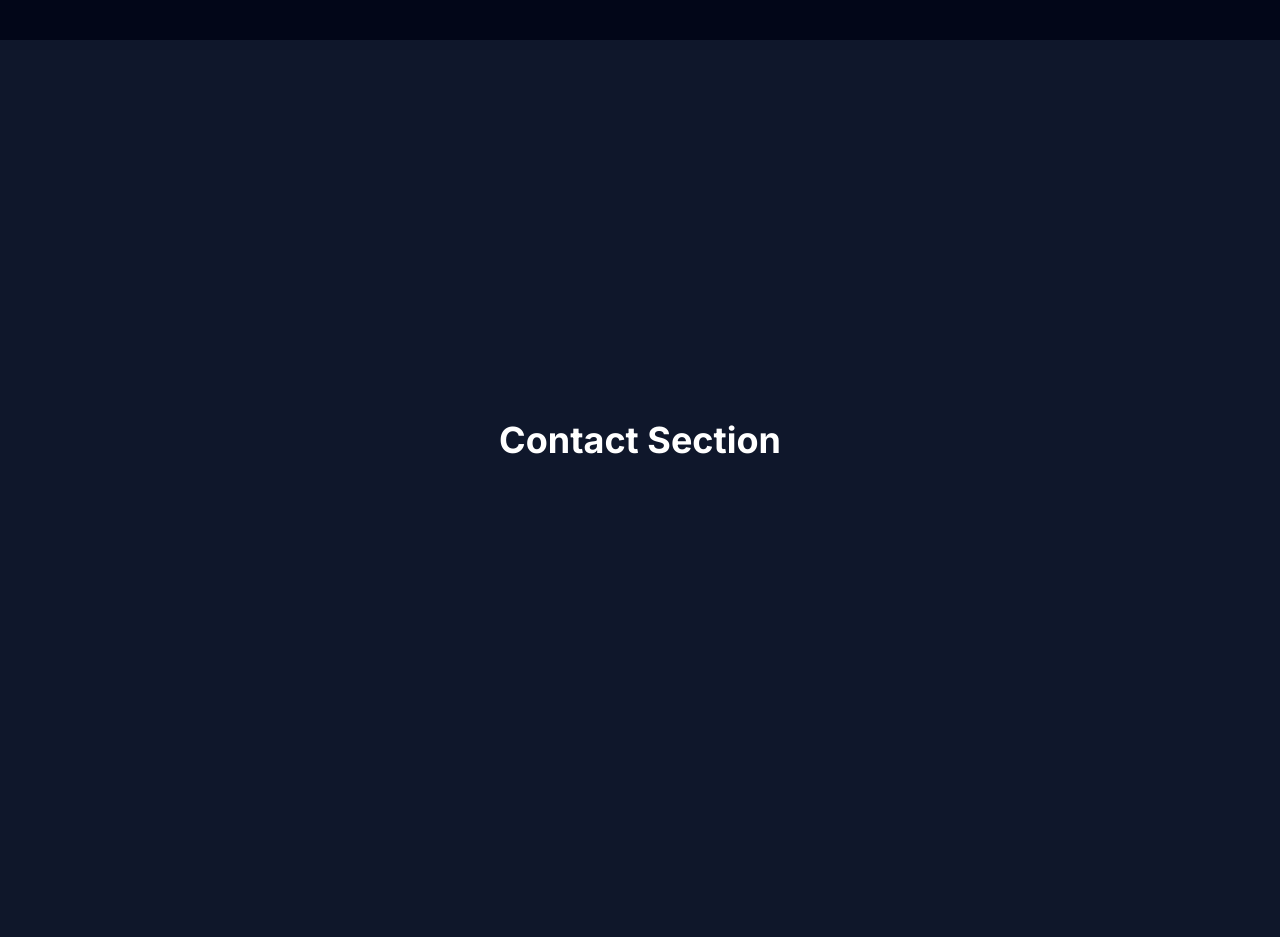
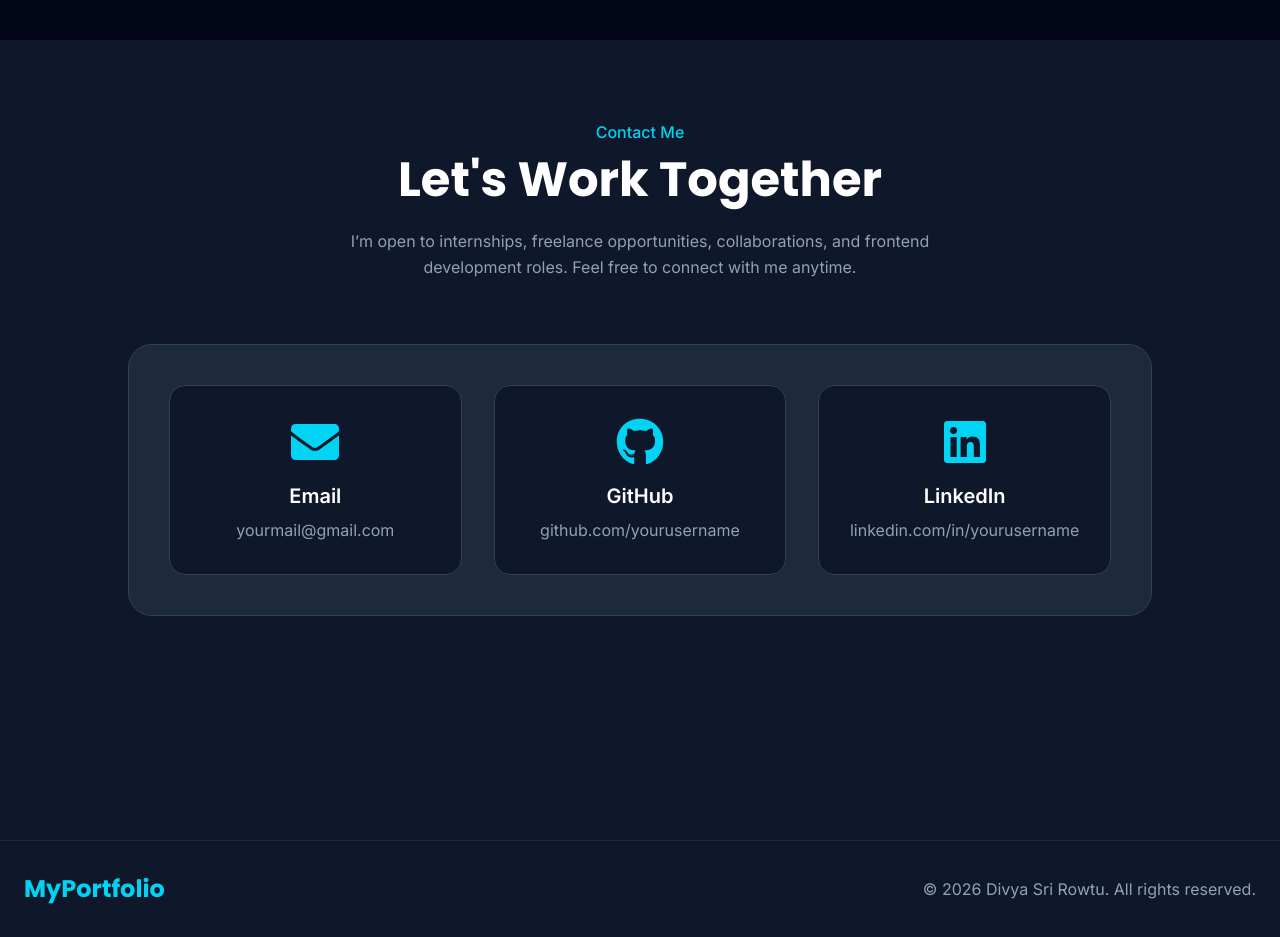
Before and after one commit to Divyasrirowtu/my-portfolio, a React (Vite) app: page / in a window 1280 px wide. Shown: the part 3160-4097 px from the top of the page. Before the commit the page ends 4000 px from the top, so only its background shows below. Built offline with nearby package versions, Linux system fonts and the light colour scheme; the HTML template or start-up script is replaced by a standard one.

Commit message:
Built contact section and footer

```diff
--- a/src/App.jsx
+++ b/src/App.jsx
@@ -3,6 +3,8 @@ import Hero from "./components/Hero"
 import About from "./components/About"
 import Skills from "./components/Skills"
 import Projects from "./components/Projects"
+import Contact from "./components/Contact"
+import Footer from "./components/Footer"
 
 function App() {
   return (
@@ -18,14 +20,9 @@ function App() {
 
       <Projects />
 
-      <section
-        id="contact"
-        className="h-screen flex items-center justify-center"
-      >
-        <h1 className="text-4xl font-bold">
-          Contact Section
-        </h1>
-      </section>
+      <Contact />
+
+      <Footer />
 
     </div>
   )
--- /dev/null
+++ b/src/components/Contact.jsx
@@ -0,0 +1,108 @@
+import {
+  FaEnvelope,
+  FaGithub,
+  FaLinkedin,
+} from "react-icons/fa"
+
+function Contact() {
+  return (
+    <section
+      id="contact"
+      className="min-h-screen px-6 py-20"
+    >
+      <div className="max-w-5xl mx-auto">
+
+        {/* Heading */}
+        <div className="text-center mb-16">
+
+          <p className="text-cyan-400 font-medium mb-3">
+            Contact Me
+          </p>
+
+          <h2 className="text-4xl md:text-5xl font-bold font-[Poppins] mb-6">
+            Let's Work Together
+          </h2>
+
+          <p className="text-slate-400 max-w-2xl mx-auto leading-relaxed">
+            I’m open to internships, freelance opportunities,
+            collaborations, and frontend development roles.
+            Feel free to connect with me anytime.
+          </p>
+
+        </div>
+
+        {/* Contact Card */}
+        <div className="bg-slate-800 border border-slate-700 rounded-3xl p-10">
+
+          <div className="grid md:grid-cols-3 gap-8">
+
+            {/* Email */}
+            <a
+              href="mailto:yourmail@gmail.com"
+              className="bg-slate-900 hover:bg-slate-700 border border-slate-700 rounded-2xl p-8 flex flex-col items-center text-center transition duration-300 hover:-translate-y-2"
+            >
+
+              <div className="text-5xl text-cyan-400 mb-4">
+                <FaEnvelope />
+              </div>
+
+              <h3 className="text-xl font-semibold mb-2">
+                Email
+              </h3>
+
+              <p className="text-slate-400 break-all">
+                yourmail@gmail.com
+              </p>
+
+            </a>
+
+            {/* GitHub */}
+            <a
+              href="https://github.com/yourusername"
+              target="_blank"
+              className="bg-slate-900 hover:bg-slate-700 border border-slate-700 rounded-2xl p-8 flex flex-col items-center text-center transition duration-300 hover:-translate-y-2"
+            >
+
+              <div className="text-5xl text-cyan-400 mb-4">
+                <FaGithub />
+              </div>
+
+              <h3 className="text-xl font-semibold mb-2">
+                GitHub
+              </h3>
+
+              <p className="text-slate-400">
+                github.com/yourusername
+              </p>
+
+            </a>
+
+            {/* LinkedIn */}
+            <a
+              href="https://linkedin.com/in/yourusername"
+              target="_blank"
+              className="bg-slate-900 hover:bg-slate-700 border border-slate-700 rounded-2xl p-8 flex flex-col items-center text-center transition duration-300 hover:-translate-y-2"
+            >
+
+              <div className="text-5xl text-cyan-400 mb-4">
+                <FaLinkedin />
+              </div>
+
+              <h3 className="text-xl font-semibold mb-2">
+                LinkedIn
+              </h3>
+
+              <p className="text-slate-400">
+                linkedin.com/in/yourusername
+              </p>
+
+            </a>
+
+          </div>
+        </div>
+      </div>
+    </section>
+  )
+}
+
+export default Contact
--- /dev/null
+++ b/src/components/Footer.jsx
@@ -0,0 +1,21 @@
+function Footer() {
+  return (
+    <footer className="border-t border-slate-800 py-8 px-6">
+
+      <div className="max-w-7xl mx-auto flex flex-col md:flex-row items-center justify-between gap-4">
+
+        <h2 className="text-2xl font-bold font-[Poppins] text-cyan-400">
+          MyPortfolio
+        </h2>
+
+        <p className="text-slate-400 text-center">
+          © 2026 Divya Sri Rowtu. All rights reserved.
+        </p>
+
+      </div>
+
+    </footer>
+  )
+}
+
+export default Footer
```
